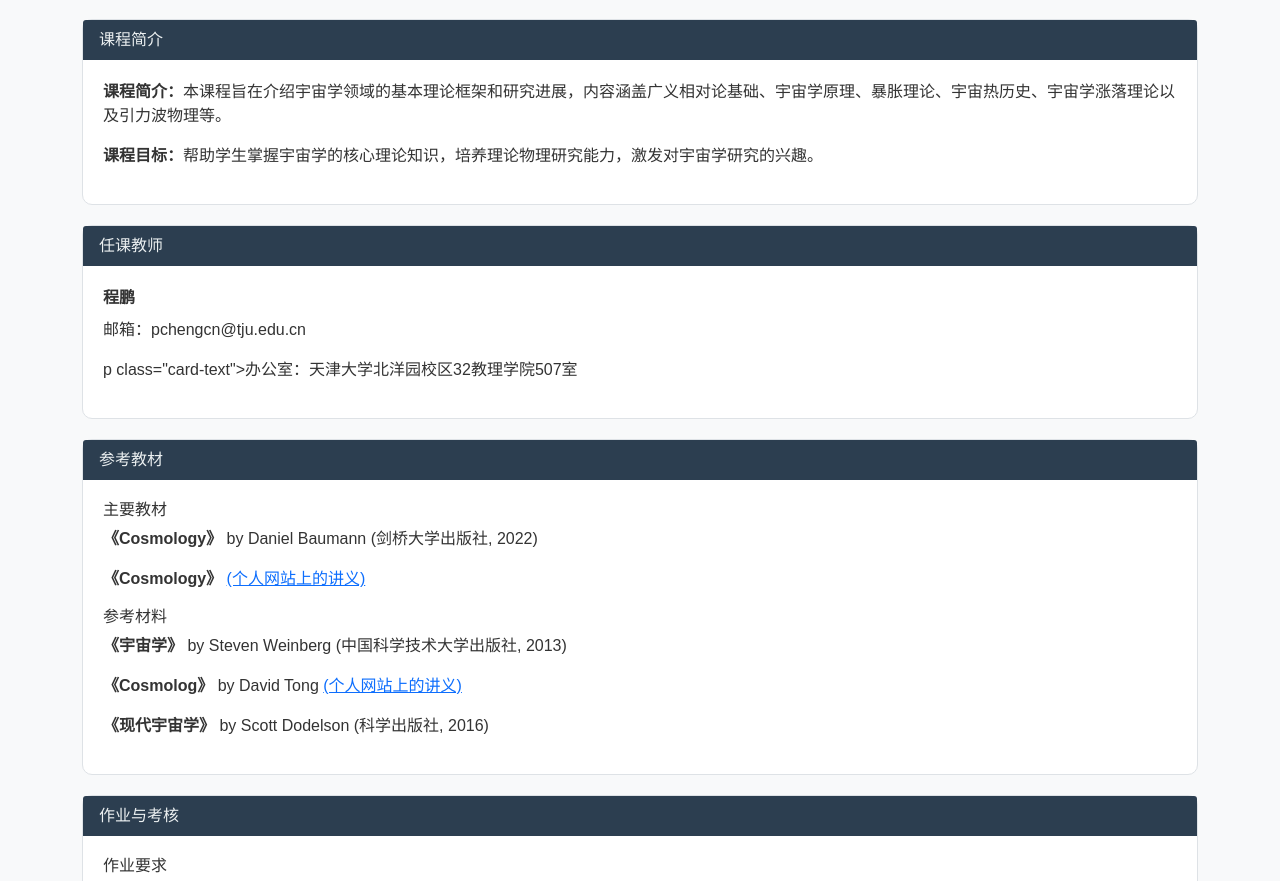
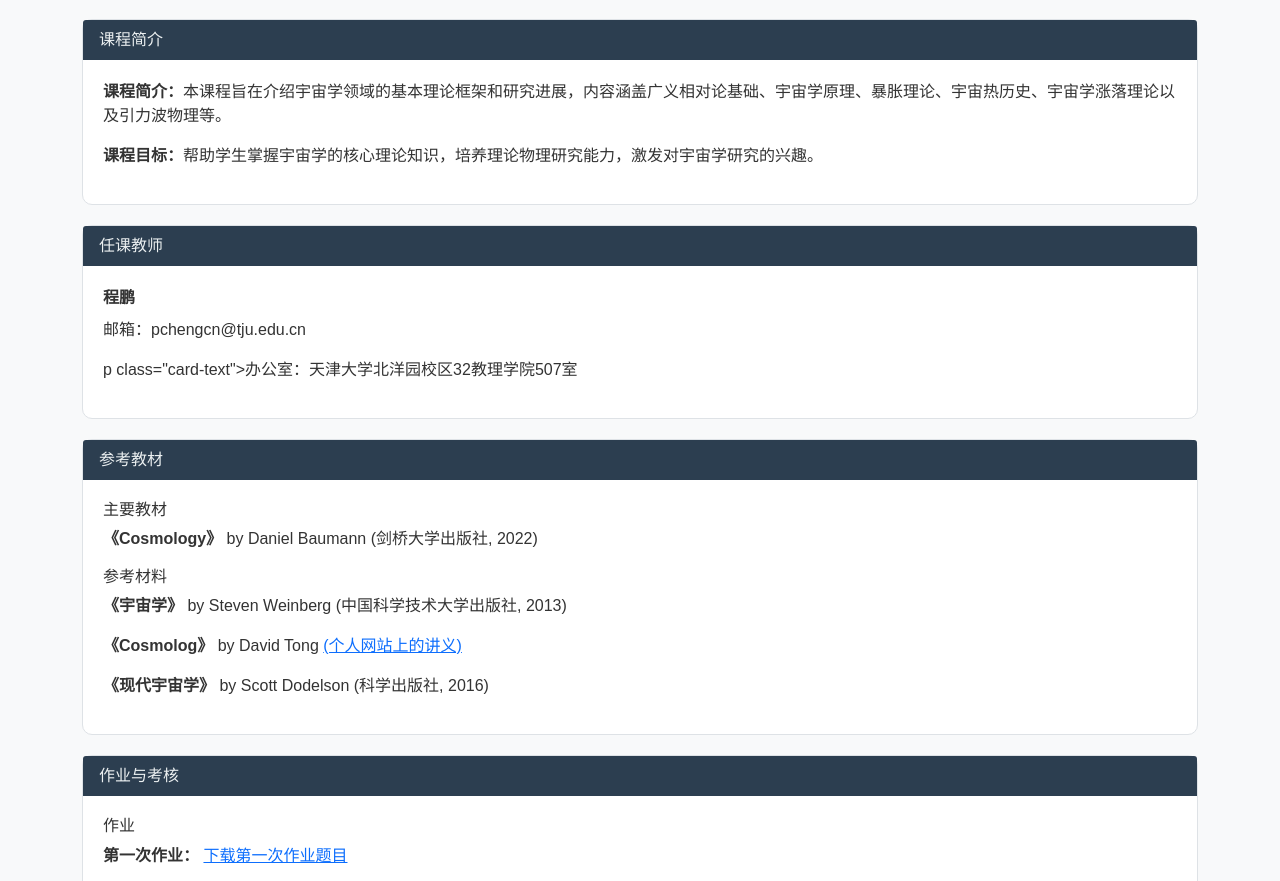
Before and after one commit to cosmology-tju/cosmology-tju.github.io, a plain HTML site: page index.html in a window 1280 px wide. Shown: the part 61-942 px from the top of the page. Drawn offline with nearby package versions, Linux system fonts and the light colour scheme.

Commit message:
Update index.html

```diff
--- a/index.html
+++ b/index.html
@@ -88,7 +88,6 @@
                 <div class="card-body">
                     <h6>主要教材</h6>
                     <p><strong>《Cosmology》</strong> by Daniel Baumann (剑桥大学出版社, 2022)</p>
-                    <p><strong>《Cosmology》</strong>  <a href="cosmology-tju.github.io/elements of GR.pdf"> (个人网站上的讲义) </a></p>
 
                     <h6>参考材料</h6>
                     <p><strong>《宇宙学》</strong> by Steven Weinberg (中国科学技术大学出版社, 2013)</p>
@@ -103,6 +102,8 @@
             <div class="card">
                 <div class="card-header">作业与考核</div>
                 <div class="card-body">
+                    <h6>作业</h6>
+                    <p><strong>第一次作业：</strong>  <a href="http://cosmology-tju.github.io/elements.pdf.pdf"> 下载第一次作业题目 </a></p>
                     <h6>作业要求</h6>
                     <p>本课程共8周，每周1次作业。请按时通过如下链接提交作业：
                     <a href="https://f.wps.cn/g/VB8fT8HP/"> 2025年《宇宙学》课程作业 </a> 。</p>
```
